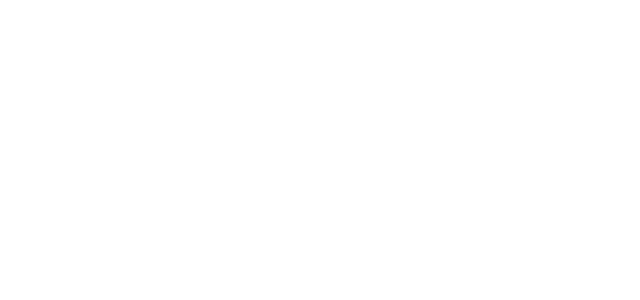
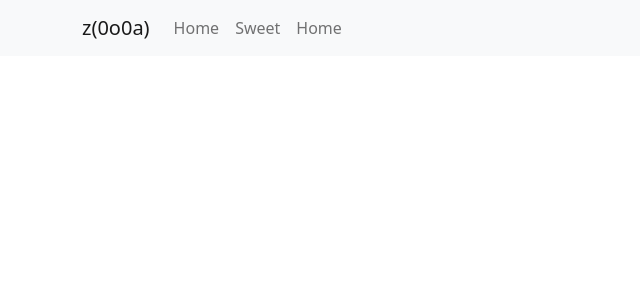
Before and after one commit to zzoaJW/cashop, a React (Create React App) app: page / in a window 1280 px wide. Shown: the top 300 px of the page, without its empty margins (0-640 px from the left). Built offline with nearby package versions, Linux system fonts and the light colour scheme.

Commit message:
Bootstrap에서 상단바 가져오기

```diff
--- a/package.json
+++ b/package.json
@@ -6,7 +6,9 @@
     "@testing-library/jest-dom": "^5.16.5",
     "@testing-library/react": "^13.4.0",
     "@testing-library/user-event": "^13.5.0",
+    "bootstrap": "^5.2.3",
     "react": "^18.2.0",
+    "react-bootstrap": "^2.7.0",
     "react-dom": "^18.2.0",
     "react-scripts": "5.0.1",
     "web-vitals": "^2.1.4"
--- a/src/App.js
+++ b/src/App.js
@@ -1,11 +1,20 @@
-import logo from './logo.svg';
 import './App.css';
+import 'bootstrap/dist/css/bootstrap.min.css';
+import { Button, Navbar, Container, Nav } from 'react-bootstrap';
 
 function App() {
   return (
     <div className="App">
-
-
+      <Navbar bg="light" variant="light">
+        <Container>
+          <Navbar.Brand href="#home">z(0o0a)</Navbar.Brand>
+          <Nav className="me-auto">
+            <Nav.Link href="#home">Home</Nav.Link>
+            <Nav.Link href="#features">Sweet</Nav.Link>
+            <Nav.Link href="#pricing">Home</Nav.Link>
+          </Nav>
+        </Container>
+      </Navbar>
     </div>
   );
 }
```
Also changed, not shown: 1 other file (tests, documents, lock files or other folders).
